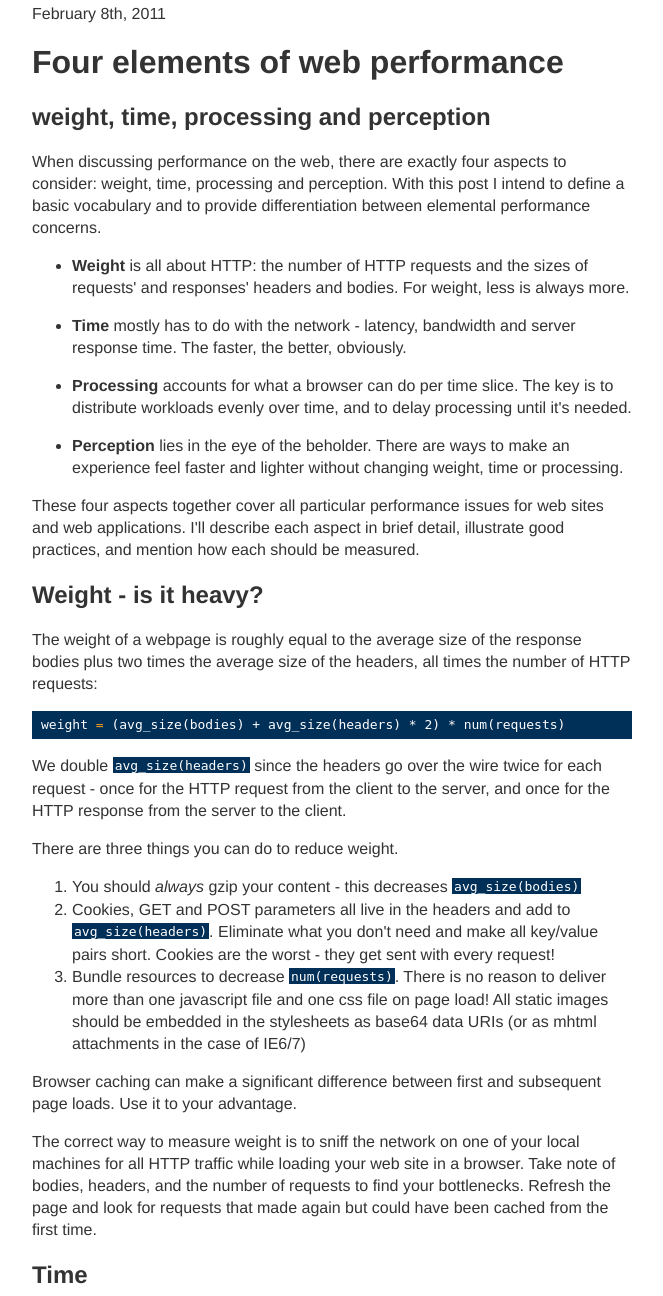
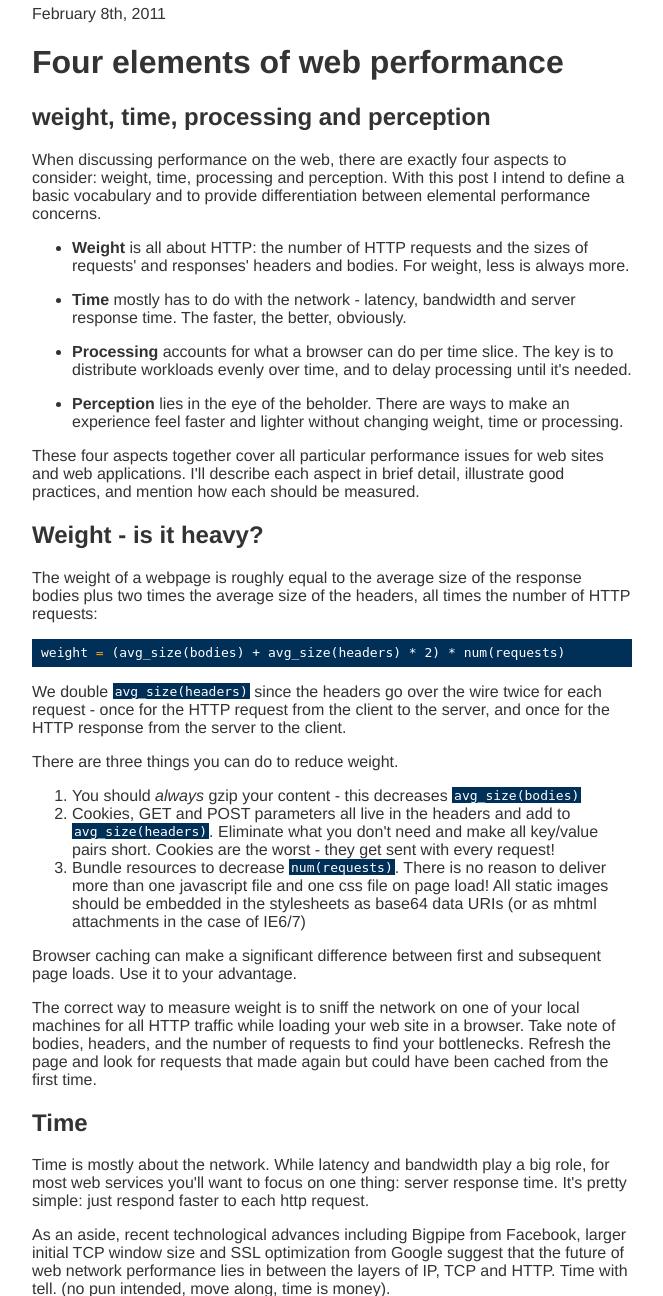
Before and after one commit to marcuswestin/marcuswest.in, a PHP site: page /read/four-performance-elements/index.html in a window 1280 px wide. Shown: the part 86-1382 px from the top of the page, without its empty margins (51-714 px from the left). Run offline with PHP 8.4, Linux system fonts and the light colour scheme; some libraries are stand-ins or nearby versions.

Commit message:
Update auto-generated index.css and push to production

```diff
--- a/index.css
+++ b/index.css
@@ -52,9 +52,6 @@ code {
 a {
   cursor: pointer;
 }
-p, li {
-  line-height: 22px;
-}
 pre {
   padding: 5px 0 3px 7px;
   line-height: 20px;
```
